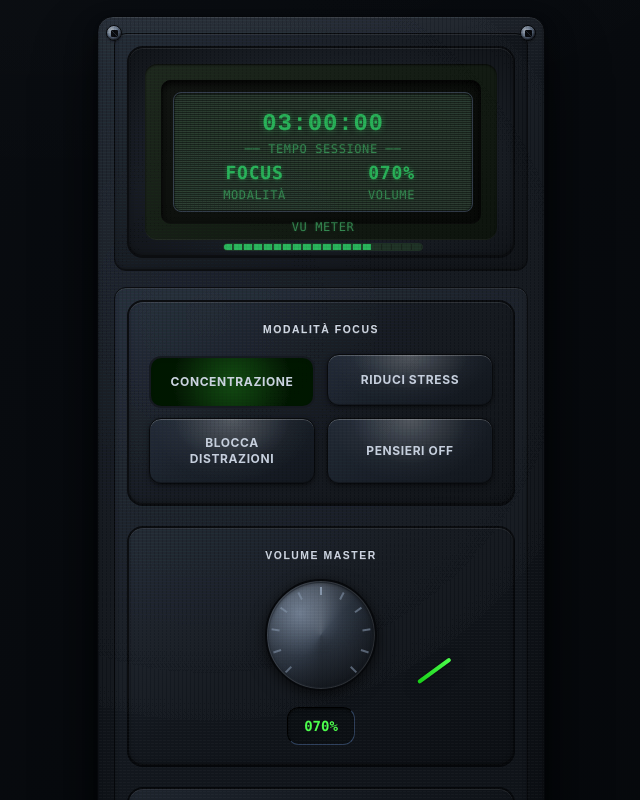
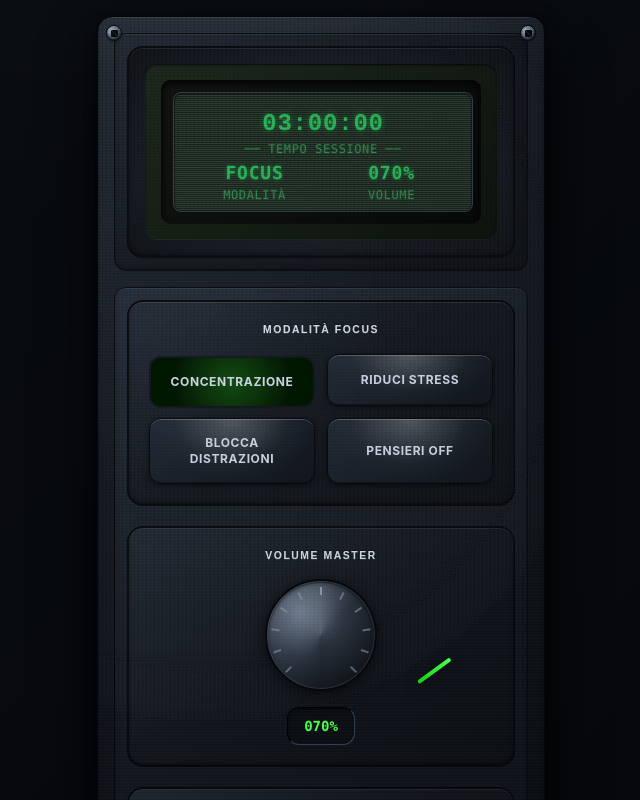
Before and after one commit to giorgiochi/nineties-aether-wave, a React (Vite) app: page / in a window 1280 px wide. Shown: the top 800 px of the page, without its empty margins (319-959 px from the left). Built offline with nearby package versions, Linux system fonts and the light colour scheme.

Commit message:
Remove VU meter and bottom bar

```diff
--- a/src/components/NeuroDeckDisplay.tsx
+++ b/src/components/NeuroDeckDisplay.tsx
@@ -133,7 +133,7 @@ export const NeuroDeckDisplay: React.FC<NeuroDeckDisplayProps> = ({ neuroDeck })
               className="h-full w-full text-tft text-tft-dim"
               style={{
                 display: 'grid',
-                gridTemplateRows: '1fr auto 1fr auto',
+                gridTemplateRows: '1fr auto 1fr',
                 gridTemplateColumns: '1fr',
                 gap: '8px',
                 padding: '8px'
@@ -215,41 +215,6 @@ export const NeuroDeckDisplay: React.FC<NeuroDeckDisplayProps> = ({ neuroDeck })
               {/* Riga 3: Spazio vuoto */}
               <div></div>
 
-              {/* Riga 4: VU Meter centrato in basso */}
-              <div className="flex flex-col items-center justify-end">
-                <div
-                  className="text-xs uppercase tracking-wider text-center mb-2"
-                  style={{
-                    color: 'hsl(var(--lcd-green-dim))',
-                    textShadow: '0 0 3px hsl(var(--lcd-green-dim) / 0.4)'
-                  }}
-                >
-                  VU METER
-                </div>
-                <div
-                  className="h-2 rounded-sm overflow-hidden relative border w-full max-w-[200px]"
-                  style={{
-                    backgroundColor: 'hsl(var(--lcd-bg))',
-                    borderColor: 'hsl(var(--lcd-green-off))'
-                  }}
-                >
-                  {Array.from({ length: 20 }, (_, i) => (
-                    <div
-                      key={i}
-                      className="absolute top-0 h-full border-r"
-                      style={{
-                        left: `${i * (100/20)}%`,
-                        width: `${100/20 - 0.5}%`,
-                        backgroundColor: i * (100/20) <= vuLevel ? 'hsl(var(--lcd-green-soft))' : 'hsl(var(--lcd-green-off))',
-                        borderRightColor: 'hsl(var(--lcd-green-off))',
-                        boxShadow: i * (100/20) <= vuLevel ? '0 0 4px hsl(var(--lcd-green-soft) / 0.5)' : 'none',
-                        transition: 'all 0.1s ease'
-                      }}
-                    />
-                  ))}
-                </div>
-              </div>
-
             </div>
           </div>
         </div>
```
